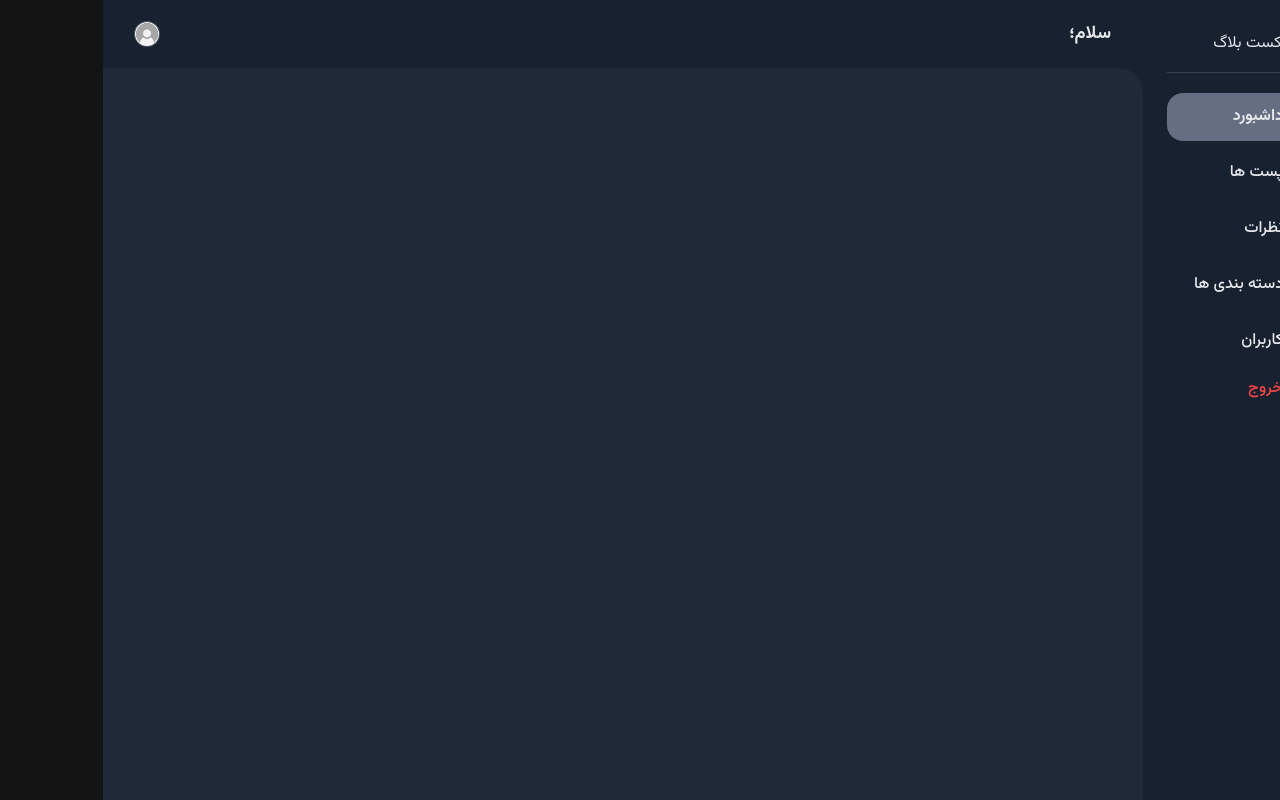
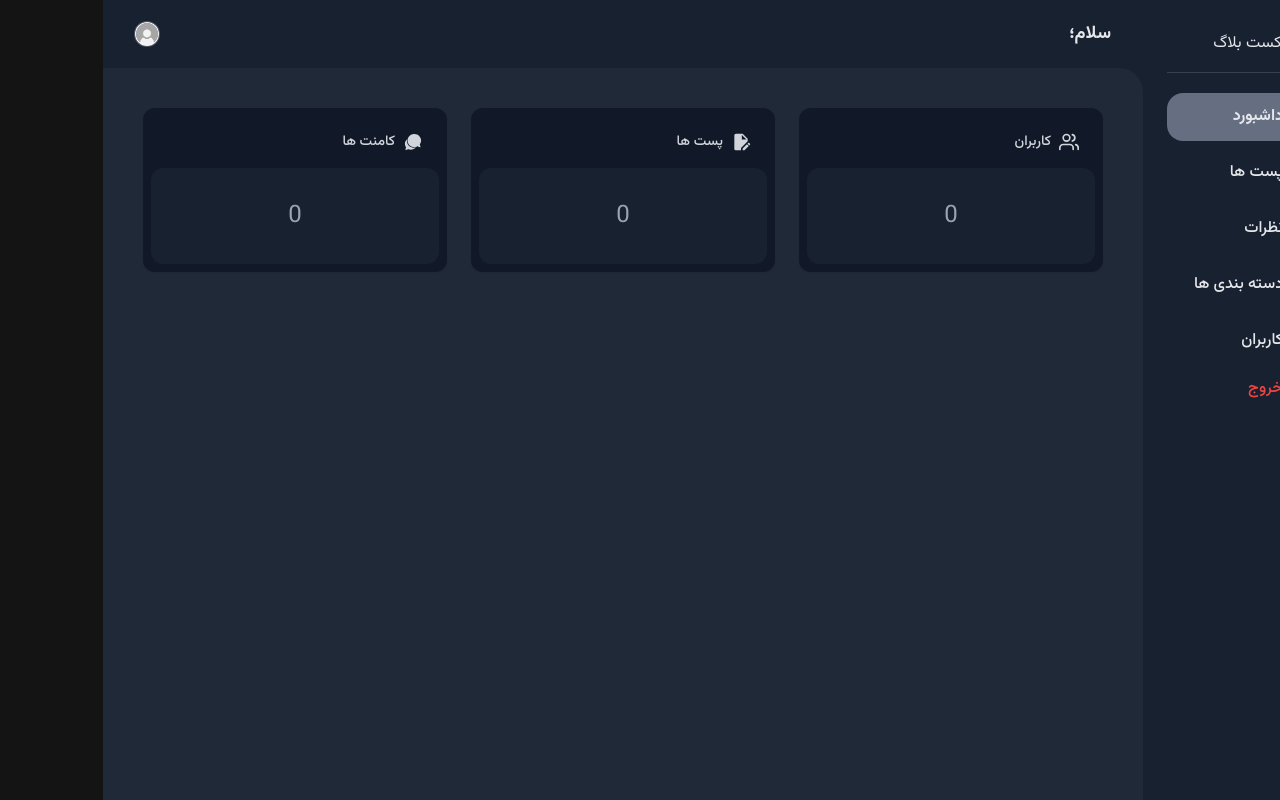
Before and after one commit to code-Alireza-code/blog-app-nextjs, a Next.js app in the folder frontend/: page /profile in a window 1280 px wide. Built offline with nearby package versions, Linux system fonts and the light colour scheme; no server answers.

Commit message:
add user dashboard page + logic

```diff
--- /dev/null
+++ b/frontend/src/app/(dashboard)/profile/_components/Card.tsx
@@ -0,0 +1,32 @@
+import { FiUsers } from "react-icons/fi";
+import { IoIosChatbubbles } from "react-icons/io";
+import { MdEditDocument } from "react-icons/md";
+
+const iconMap = {
+  comments: IoIosChatbubbles,
+  users: FiUsers,
+  posts: MdEditDocument,
+};
+
+type Props = {
+  title: string;
+  value: string | number;
+  type: keyof typeof iconMap;
+};
+
+function Card({ title, value, type }: Props) {
+  const Icon = iconMap[type];
+  return (
+    <div className="rounded-xl bg-secondary-50 p-2 shadow-sm">
+      <div className="flex p-4 text-secondary-600">
+        {Icon && <Icon className="size-5" />}
+        <h3 className="mr-2 text-sm font-medium">{title}</h3>
+      </div>
+      <p className="truncate rounded-xl bg-secondary-0 px-4 py-8 text-center text-2xl text-secondary-500">
+        {value}
+      </p>
+    </div>
+  );
+}
+
+export default Card;
--- a/frontend/src/app/(dashboard)/profile/page.tsx
+++ b/frontend/src/app/(dashboard)/profile/page.tsx
@@ -1,5 +1,19 @@
-function ProfilePage() {
-  return <div></div>;
+import { fetchCardData } from "@/services/dashboardData";
+import Card from "./_components/Card";
+
+async function ProfilePage() {
+  const { numberOfComments, numberOfPosts, numberOfUsers } =
+    await fetchCardData();
+
+  return (
+    <div>
+      <div className="grid gap-6 md:grid-cols-3 mb-8">
+        <Card title="کاربران" type="users" value={numberOfUsers} />
+        <Card title="پست ها" type="posts" value={numberOfPosts} />
+        <Card title="کامنت ها" type="comments" value={numberOfComments} />
+      </div>
+    </div>
+  );
 }
 
 export default ProfilePage;
--- /dev/null
+++ b/frontend/src/hooks/useDashboardData.ts
@@ -0,0 +1,29 @@
+import { getAllUsersApi } from "@/services/authService";
+import { getAllCommentsApi } from "@/services/commentService";
+import { getAllPosts } from "@/services/postService";
+import setCookieOnRequest from "@/utils/setCookieOnReq";
+import { useQueries } from "@tanstack/react-query";
+import { cookies } from "next/headers";
+import { use } from "react";
+
+export const useDashboardData = () => {
+  const cookieStore = use(cookies());
+  const options = setCookieOnRequest(cookieStore);
+
+  const data = useQueries({
+    queries: [
+      { queryKey: ["get-all-users"], queryFn: () => getAllUsersApi(options) },
+      {
+        queryKey: ["get-all-comments"],
+        queryFn: () => getAllCommentsApi(options),
+      },
+      { queryKey: ["get-all-posts"], queryFn: () => getAllPosts() },
+    ],
+  });
+
+  // const users = data[0]?.data;
+  // const comments = data[1]?.data;
+  // const posts = data[2]?.data;
+
+  return data;
+};
--- a/frontend/src/services/authService.ts
+++ b/frontend/src/services/authService.ts
@@ -17,3 +17,7 @@ export async function getUserApi() {
 export async function logoutUserApi() {
   return http.post("/user/logout").then(({ data }) => data.data);
 }
+
+export async function getAllUsersApi(options = {}) {
+  return http.get("/user/list", options).then(({ data }) => data.data);
+}
--- a/frontend/src/services/commentService.ts
+++ b/frontend/src/services/commentService.ts
@@ -15,3 +15,7 @@ export async function createCommentApi(
     .post("/comment/add", formData, options)
     .then(({ data }) => data.data);
 }
+
+export async function getAllCommentsApi(options = {}) {
+  return http.get("/comment/list", options).then(({ data }) => data.data);
+}
--- /dev/null
+++ b/frontend/src/services/dashboardData.ts
@@ -0,0 +1,32 @@
+import { cookies } from "next/headers";
+import { getAllUsersApi } from "./authService";
+import { getAllCommentsApi } from "./commentService";
+import { getAllPosts } from "./postService";
+import setCookieOnRequest from "@/utils/setCookieOnReq";
+import toast from "react-hot-toast";
+import { BackendError } from "@/types/error";
+
+export async function fetchCardData() {
+  const cookieStore = await cookies();
+  const options = setCookieOnRequest(cookieStore);
+  try {
+    const data = await Promise.all([
+      getAllUsersApi(options),
+      getAllCommentsApi(options),
+      getAllPosts(),
+    ]);
+
+    const numberOfUsers = Number(data[0]?.users?.length ?? 0);
+    const numberOfComments = Number(data[1]?.commentsCount?.length ?? 0);
+    const numberOfPosts = Number(data[2]?.length ?? 0);
+
+    return { numberOfComments, numberOfUsers, numberOfPosts };
+  } catch (err: unknown) {
+    toast.error(
+      (err as BackendError).response?.data?.message ||
+        (err as Error).message ||
+        "خطا در سرور هنگام بارگذاری اطلاعات"
+    );
+    return { numberOfComments: 0, numberOfUsers: 0, numberOfPosts: 0 };
+  }
+}
```
